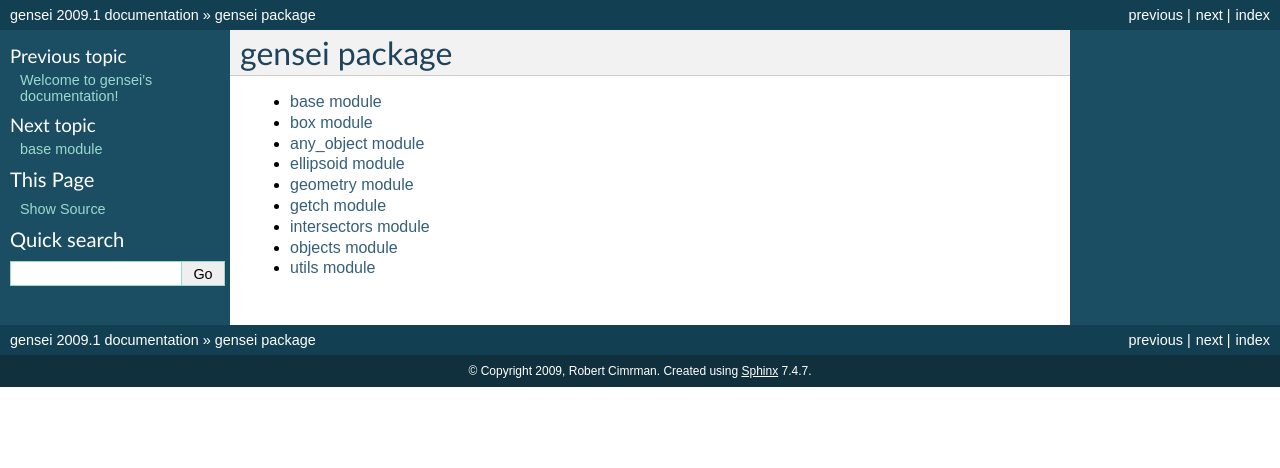
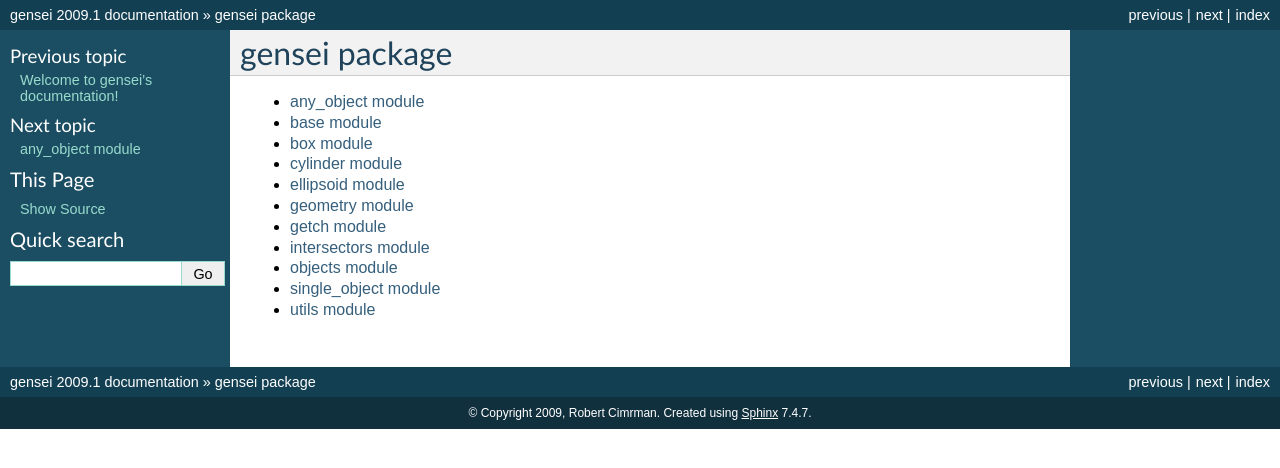
Before and after one commit to rc/gensei, a Sphinx documentation site: the page built from doc/gensei.rst, in a window 1280 px wide. Shown: the top 468 px of the page. Built offline with Sphinx 7.4.7, drawn with Linux system fonts in a browser that asks for light colours; formulas are drawn with MathJax 3.

Commit message:
update docs

```diff
--- a/doc/gensei.rst
+++ b/doc/gensei.rst
@@ -4,12 +4,14 @@ gensei package
 .. toctree::
    :maxdepth: 3
 
+   src/gensei/any_object
    src/gensei/base
    src/gensei/box
-   src/gensei/any_object
+   src/gensei/cylinder
    src/gensei/ellipsoid
    src/gensei/geometry
    src/gensei/getch
    src/gensei/intersectors
    src/gensei/objects
+   src/gensei/single_object
    src/gensei/utils
--- /dev/null
+++ b/doc/src/gensei/cylinder.rst
@@ -0,0 +1,6 @@
+cylinder module
+===============
+
+.. automodule:: gensei.cylinder
+   :members:
+   :undoc-members:
--- /dev/null
+++ b/doc/src/gensei/single_object.rst
@@ -0,0 +1,6 @@
+single_object module
+====================
+
+.. automodule:: gensei.single_object
+   :members:
+   :undoc-members:
```
